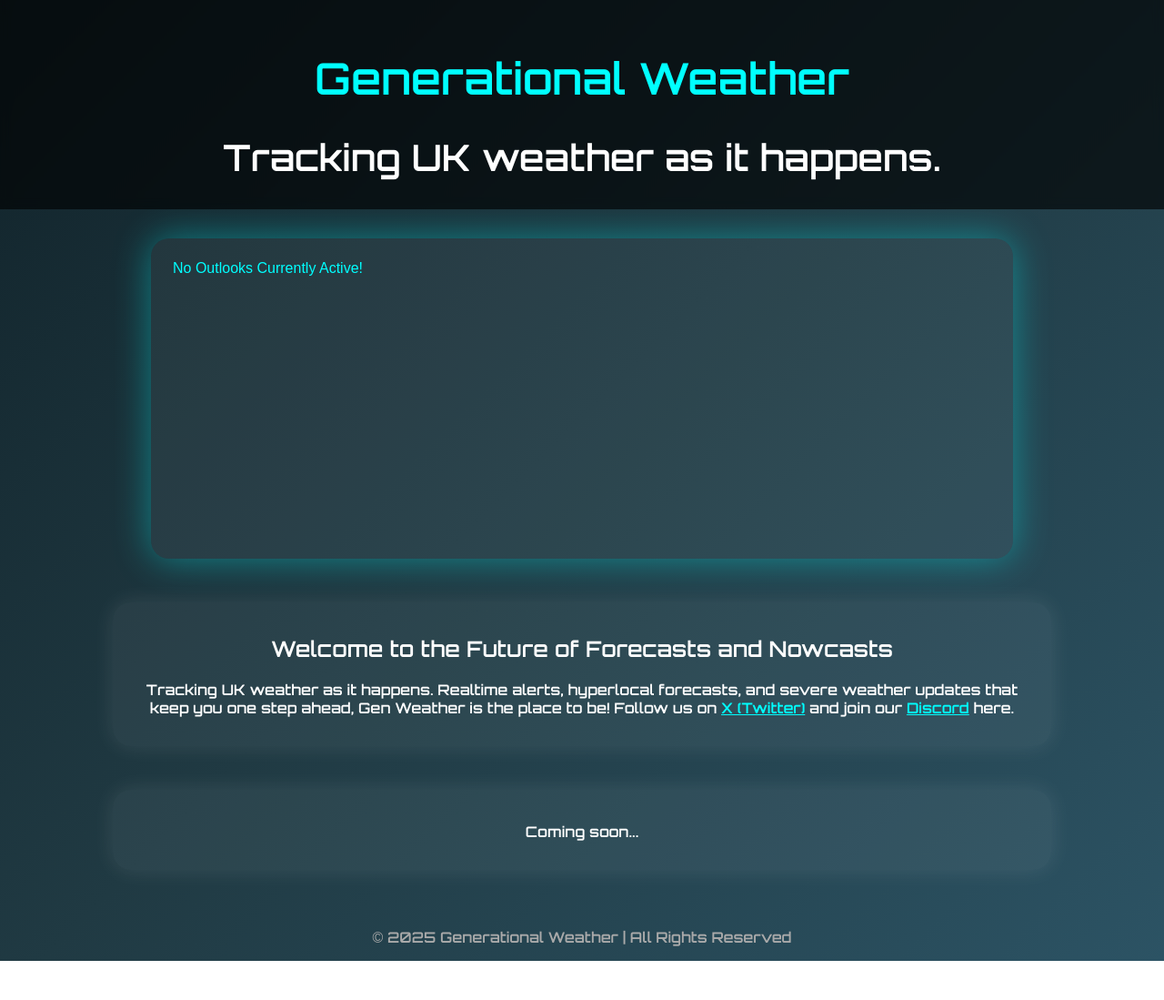
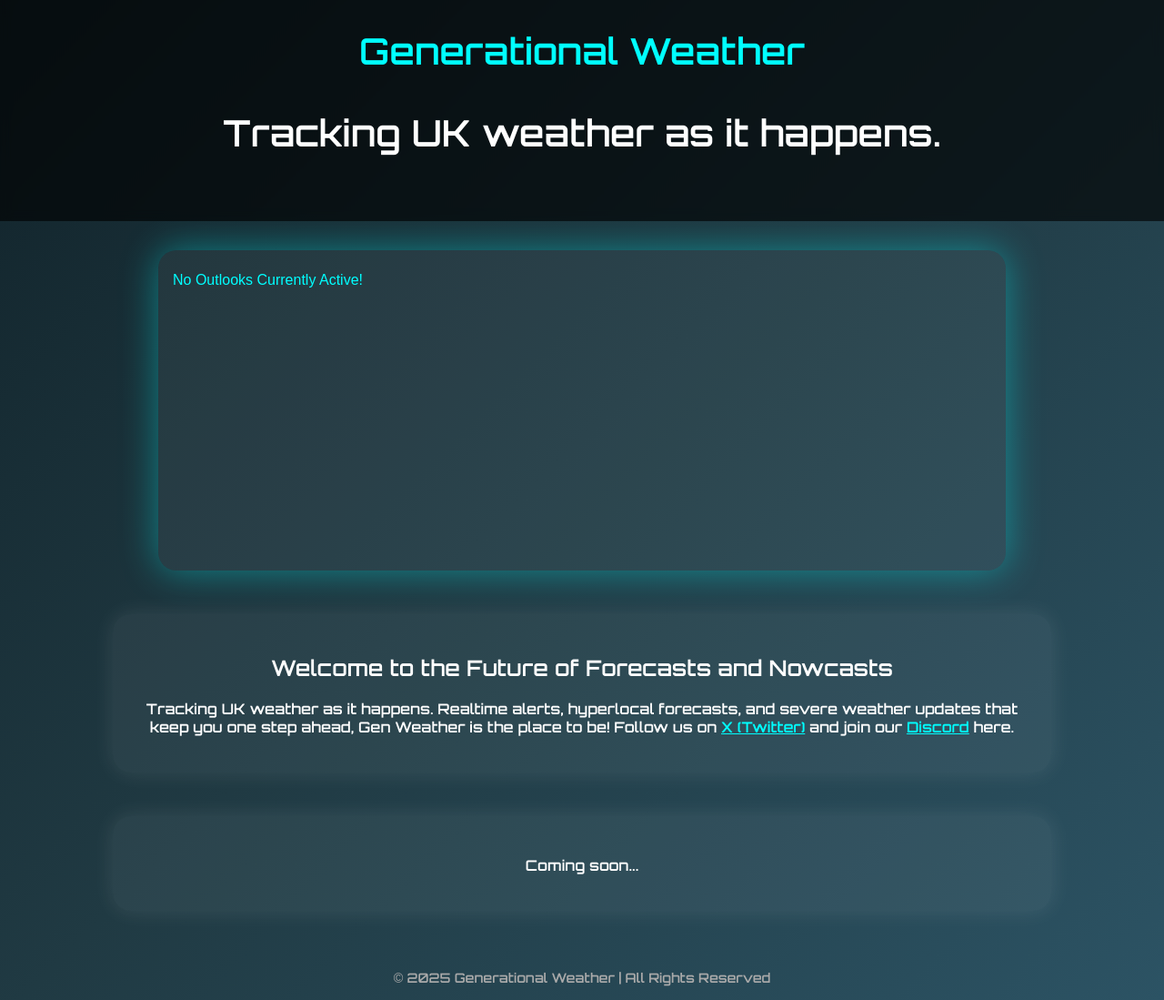
Before and after one commit to Liamkaboom/generational-weather, a plain HTML site: page index.html in a window 1280 px wide. Shown: the part 135-1234 px from the top of the page at 91% size. Before the commit the page ends 1191 px from the top, so only its background shows below. Drawn offline with Linux system fonts and the light colour scheme.

Commit message:
Scaling for all devices

```diff
--- a/index.html
+++ b/index.html
@@ -13,21 +13,28 @@
       background: linear-gradient(135deg, #0f2027, #203a43, #2c5364);
       color: white;
       overflow-x: hidden;
+      font-size: 1rem;
     }
 
     header {
       text-align: center;
-      padding: 2rem;
+      padding: 2rem 1rem;
       font-size: 2.5rem;
       background: #000000a0;
       backdrop-filter: blur(6px);
       animation: fadeInDown 1.5s ease-out;
     }
 
+    header h1 {
+      font-size: 2.5rem;
+      color: cyan;
+      margin: 0.5rem 0;
+    }
+
     #outlook {
       margin: 2rem auto;
       max-width: 900px;
-      padding: 1.5rem;
+      padding: 1.5rem 1rem;
       background: rgba(255, 255, 255, 0.05);
       border-radius: 20px;
       box-shadow: 0 0 30px rgba(0, 255, 255, 0.2);
@@ -38,11 +45,25 @@
       text-align: center;
       margin: 3rem auto;
       max-width: 1000px;
-      padding: 1rem;
+      padding: 1.5rem 1rem;
       background: rgba(255, 255, 255, 0.05);
       border-radius: 20px;
       box-shadow: 0 0 25px rgba(255, 255, 255, 0.1);
       animation: fadeInUp 2s ease-out;
+    }
+
+    iframe {
+      width: 100%;
+      height: 300px;
+      border: none;
+    }
+
+    footer {
+      text-align: center;
+      padding: 1rem;
+      font-size: 0.9rem;
+      color: #aaa;
+      margin-top: 3rem;
     }
 
     @keyframes fadeInDown {
@@ -60,29 +81,37 @@
       50% { box-shadow: 0 0 50px rgba(0, 255, 255, 0.6); }
     }
 
-    iframe {
-      border: none;
-      width: 100%;
-      height: 300px;
+    img {
+      max-width: 100%;
+      height: auto;
     }
 
-    footer {
-      text-align: center;
-      padding: 1rem;
-      font-size: 1rem;
-      color: #aaa;
-      margin-top: 3rem;
+    @media (max-width: 600px) {
+      header h1 {
+        font-size: 2rem;
+      }
+
+      .section h2 {
+        font-size: 1.4rem;
+      }
+
+      .section p {
+        font-size: 1rem;
+      }
+
+      iframe {
+        height: 250px;
+      }
     }
   </style>
 </head>
 <body>
   <header>
     <img src="image.png" alt="Logo" style="width: 100px; height: auto; margin-bottom: 1rem;" />
-    <h1 style="font-size: 3rem; color: cyan;">Generational Weather</h1>
-    Tracking UK weather as it happens.
+    <h1>Generational Weather</h1>
+    <p>Tracking UK weather as it happens.</p>
   </header>
 
-  <!-- Any active outlooks, edit outlook.html max 2! can add more if needed! -->
   <div id="outlook">
     <iframe src="outlook.html"></iframe>
   </div>
```
